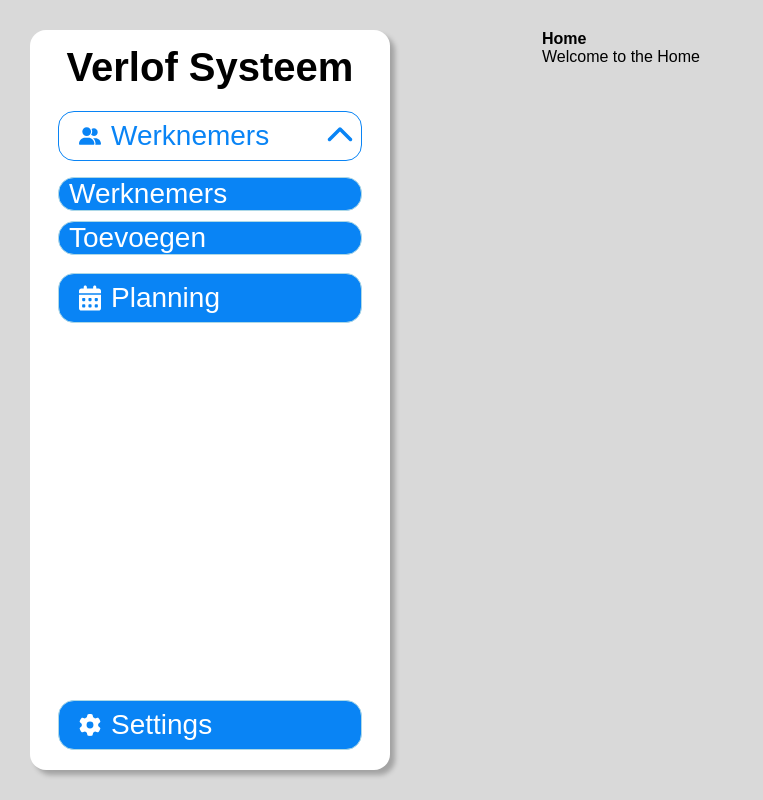
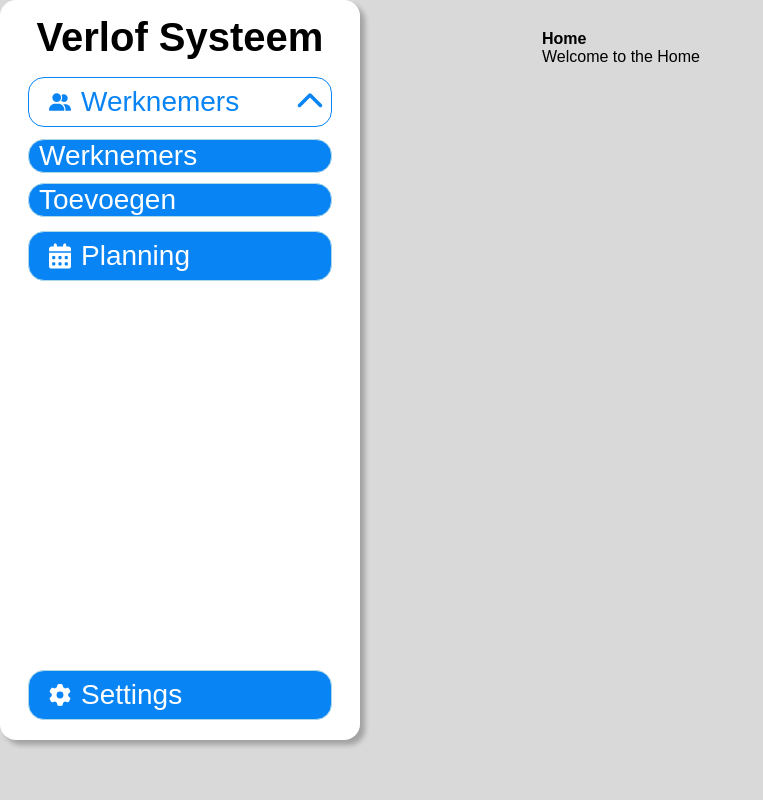
Before and after one commit to jordiverbeek/geoprofs-frontend, a React app: page / in a window 1280 px wide. Shown: the whole page, without its empty margins (0-763 px from the left). Built offline with nearby package versions, Linux system fonts and the light colour scheme; the HTML template or start-up script is replaced by a standard one.

Commit message:
fixed gap between sidebar buttons

```diff
--- a/src/index.css
+++ b/src/index.css
@@ -11,17 +11,16 @@ body { background-color: #D9D9D9; font-family: 'Ubuntu', sans-serif; }
 
 
 
-
 .vlx-sidebar {  }
-.vlx-sidebar { width: 360px; height: calc(100vh - 60px); display: flex; justify-content: center; background-color: #ffffff; box-shadow: 5px 5px 5px 0px rgba(0,0,0,.25); color: #fff; padding: 10px; margin: 30px; border-radius: 16px; }
+.vlx-sidebar { width: 360px; height: calc(100vh - 60px); display: flex; justify-content: center; background-color: #ffffff; box-shadow: 5px 5px 5px 0px rgba(0,0,0,.25); color: #fff; padding: 10px; border-radius: 16px; }
 .vlx-sidebar .container { width: 100%; height: 100%; display: flex; flex-direction: column; justify-content: space-between;}
-.vlx-sidebar .container-top { width: 100%; height: 50%; display: flex; flex-direction: column; gap: 1rem; }
+.vlx-sidebar .container-top { width: 100%; height: 50%; display: flex; flex-direction: column; gap: 12px; }
 .vlx-sidebar .container-bot { width: 100%; height: 50%; display: flex; flex-direction: column; justify-content: flex-end; gap: 1rem; margin-bottom: 10px; }
 .vlx-sidebar h1 { color: #000; font-size: 40px; font-weight: 900; text-align: center; margin: 5px 5px;}
-.vlx-sidebar a { display: flex; font-size: 28px; padding-left: 10px; margin: 0px 18px 0px 18px; border-radius: 16px; border: solid 1px lightblue; text-decoration: none; background-color: #0984F5; color: white; align-items: center; cursor: pointer;}
-.vlx-sidebar a.active { background-color: white; border: solid 1px #0984F5; color: #0984F5; cursor: pointer; }
-.vlx-sidebar .dropdown { display: flex; opacity: 0; flex-direction: column; gap: 10px; transition: height 0.3s ease-in-out, opacity .3s ; height: 0px; }
-.vlx-sidebar .dropdown.active { display: flex; opacity: 1; height: 80px;}
+.vlx-sidebar a { display: flex; font-size: 28px; padding-left: 10px; margin: 0px 18px 0px 18px; border-radius: 16px; border: solid 1px lightblue; text-decoration: none; background-color: #0984F5; color: white; align-items: center; }
+.vlx-sidebar a.active { background-color: white; border: solid 1px #0984F5; color: #0984F5; }
+.vlx-sidebar .dropdown { margin-bottom: -12px; opacity: 0; flex-direction: column; gap: 10px; transition: height 0.3s ease-in-out, opacity .3s ; height: 0px; }
+.vlx-sidebar .dropdown.active { display: flex; opacity: 1; height: 80px; margin-bottom: 0px; }
 .vlx-sidebar .icons { margin: 10px; width: 22px; }
 .vlx-sidebar .icons-dropdown { margin-left: auto; margin-right: 10px; width: 22px; display: inline-flex; align-items: center; justify-content: center; transition: transform 0.3s ease-in-out; transform-origin: center; }
 .vlx-sidebar .icons-dropdown.active { transform: rotate(180deg); transform-origin: center; margin-right: 10px; }
```
Also changed, not shown: 1 other file (tests, documents, lock files or other folders).
